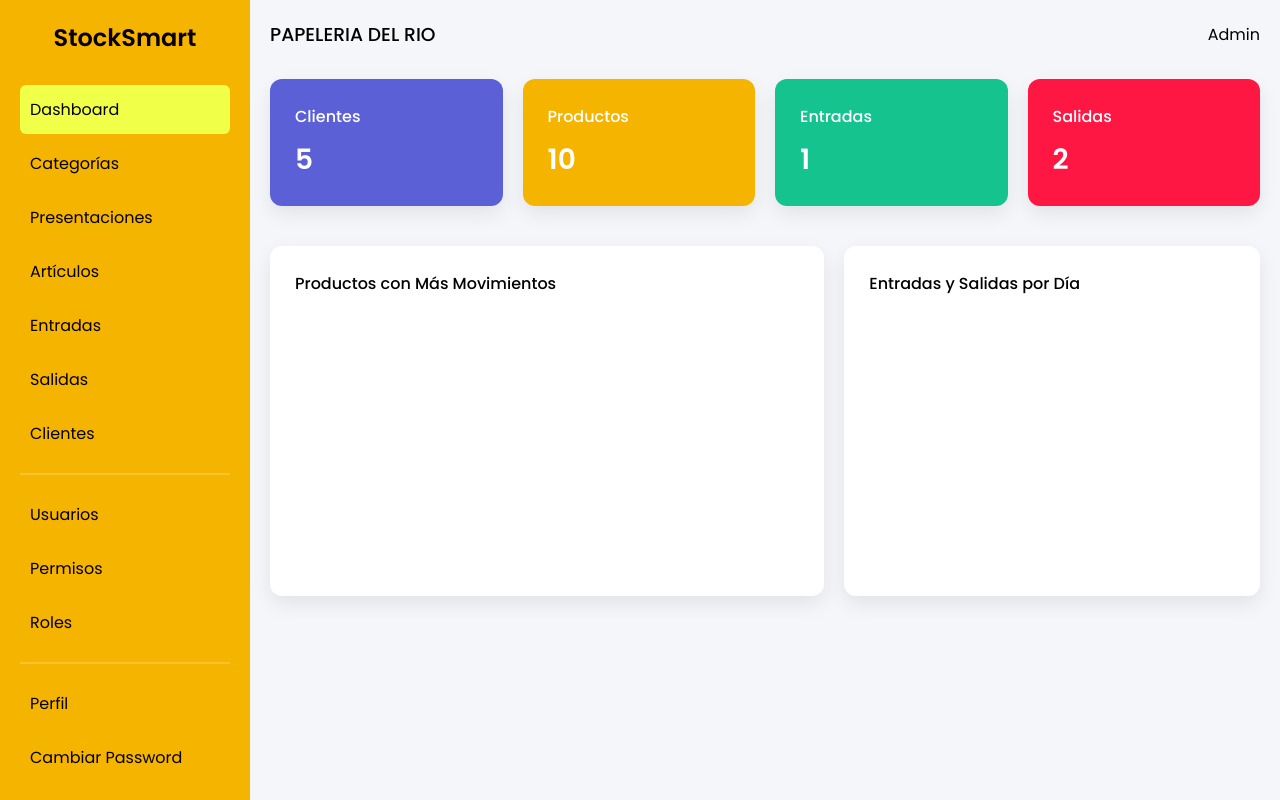
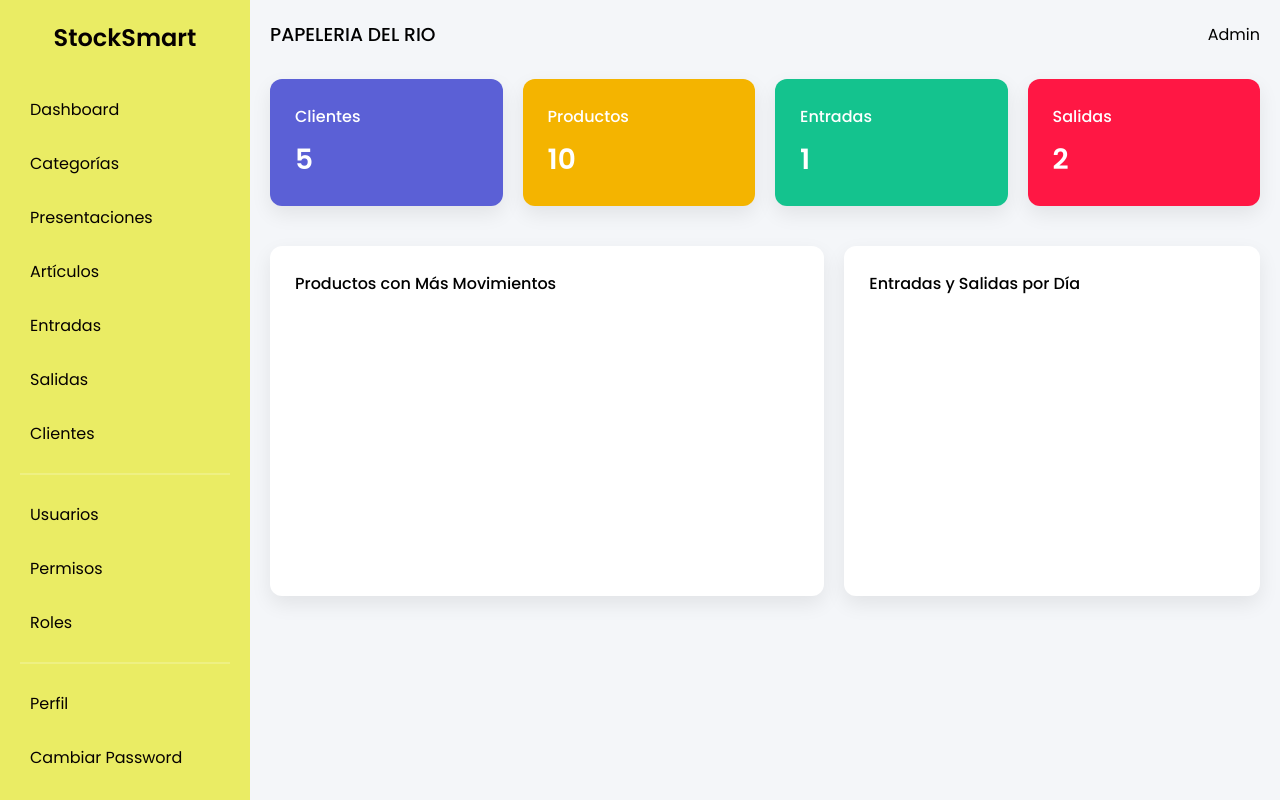
Before and after one commit to pollitopiopio707-ops/inventary, a PHP site: page / in a window 1280 px wide. Run offline with PHP 8.4, Linux system fonts and the light colour scheme.

Commit message:
Update index.css

```diff
--- a/PI 2 INVENTARY/index/index.css
+++ b/PI 2 INVENTARY/index/index.css
@@ -18,7 +18,7 @@
 .sidebar {
     width: 250px;
     height: 100vh;
-    background: #f4b400;
+    background: #eaec64;
     color: rgb(6, 0, 0);
     position: fixed;
     padding: 20px;
@@ -46,7 +46,7 @@
 }
 
 .sidebar ul li.active {
-    background: #f0ff47;
+    background: #eaec64;
 }
 
 .sidebar hr {
```
